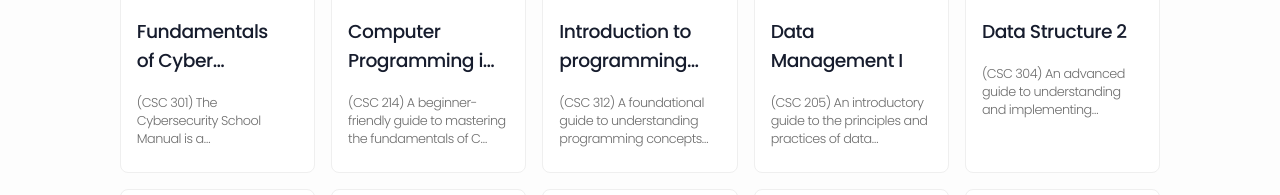
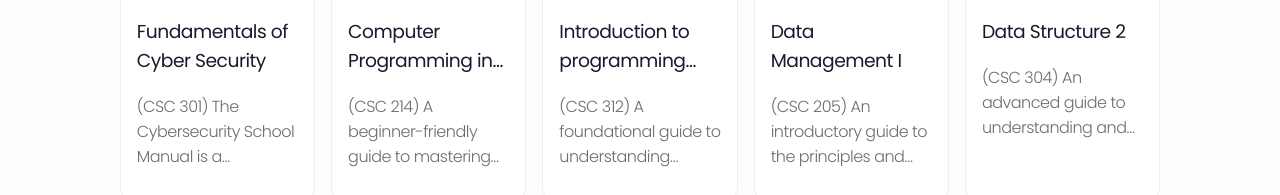
Before and after one commit to Oluwatoby1/Swep-E-library, a website: page index.html in a window 1280 px wide. Shown: the part 694-889 px from the top of the page. Drawn offline with Linux system fonts and the light colour scheme.

Commit message:
made changes to the book card text

```diff
--- a/styles/style.css
+++ b/styles/style.css
@@ -289,9 +289,9 @@ body {
     text-overflow: ellipsis;
     color: #161C2D;
     font-family: "Poppins", sans-serif;
-    font-weight: 500;
+    font-weight: 400;
     text-align: left;
-    margin-inline-end: 0.75rem;
+    /* margin-inline-end: 0.75rem; */
     /* width: 70%; */
     /* letter-spacing: normal; */
   }
@@ -318,7 +318,7 @@ body {
     height: auto;
     color: var(--Gray-3);
     font-family: "Poppins", sans-serif;
-    font-size: 0.8rem;
+    font-size: 1rem;
     font-style: normal;
     font-weight: 300;
     /* line-height: 15px; 150% */
```
